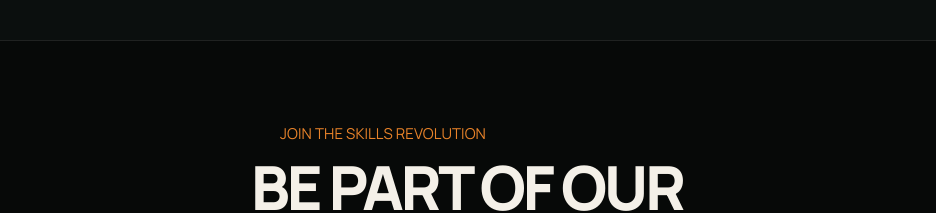
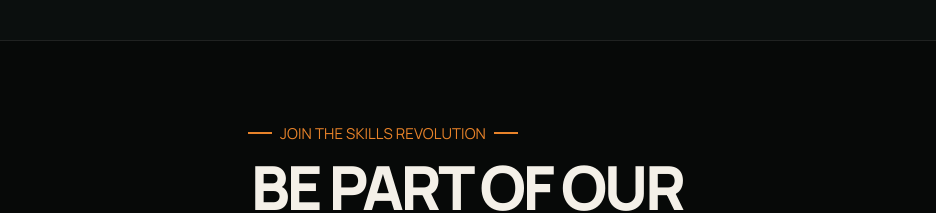
Before and after one commit to brandfocal/empowayouth, a Next.js app: page /gallery in a window 1280 px wide. Shown: the part 7160-7373 px from the top of the page, without its empty margins (173-1109 px from the left). Built offline with nearby package versions, Linux system fonts and the light colour scheme.

Commit message:
style(gallery): center-align 'Join The Skills Revolution' heading in CTA section

```diff
--- a/src/app/gallery/page.tsx
+++ b/src/app/gallery/page.tsx
@@ -650,8 +650,10 @@ export default function GalleryPage() {
       {/* ======================================================== */}
       <section className="border-t border-white/10 bg-black/40 px-4 py-20 sm:px-6 md:px-8 lg:px-[var(--pt-container-pad)] text-center">
         <div className="mx-auto max-w-3xl">
-          <p className="mb-3 text-[10px] font-bold uppercase tracking-[0.16em] text-[var(--pt-accent)]">
-            Join The Skills Revolution
+          <p className="mb-3 flex items-center justify-center gap-2 text-center text-[10px] font-bold uppercase tracking-[0.16em] text-[var(--pt-accent)]">
+            <span className="inline-block h-[2px] w-6 shrink-0 bg-[var(--pt-accent)]" aria-hidden="true" />
+            <span>Join The Skills Revolution</span>
+            <span className="inline-block h-[2px] w-6 shrink-0 bg-[var(--pt-accent)]" aria-hidden="true" />
           </p>
           <h2 className="text-[clamp(2.2rem,5vw,3.8rem)] font-extrabold uppercase leading-[1.05] tracking-tight text-[var(--pt-paper)]">
             Be Part of Our Next Movement
```
